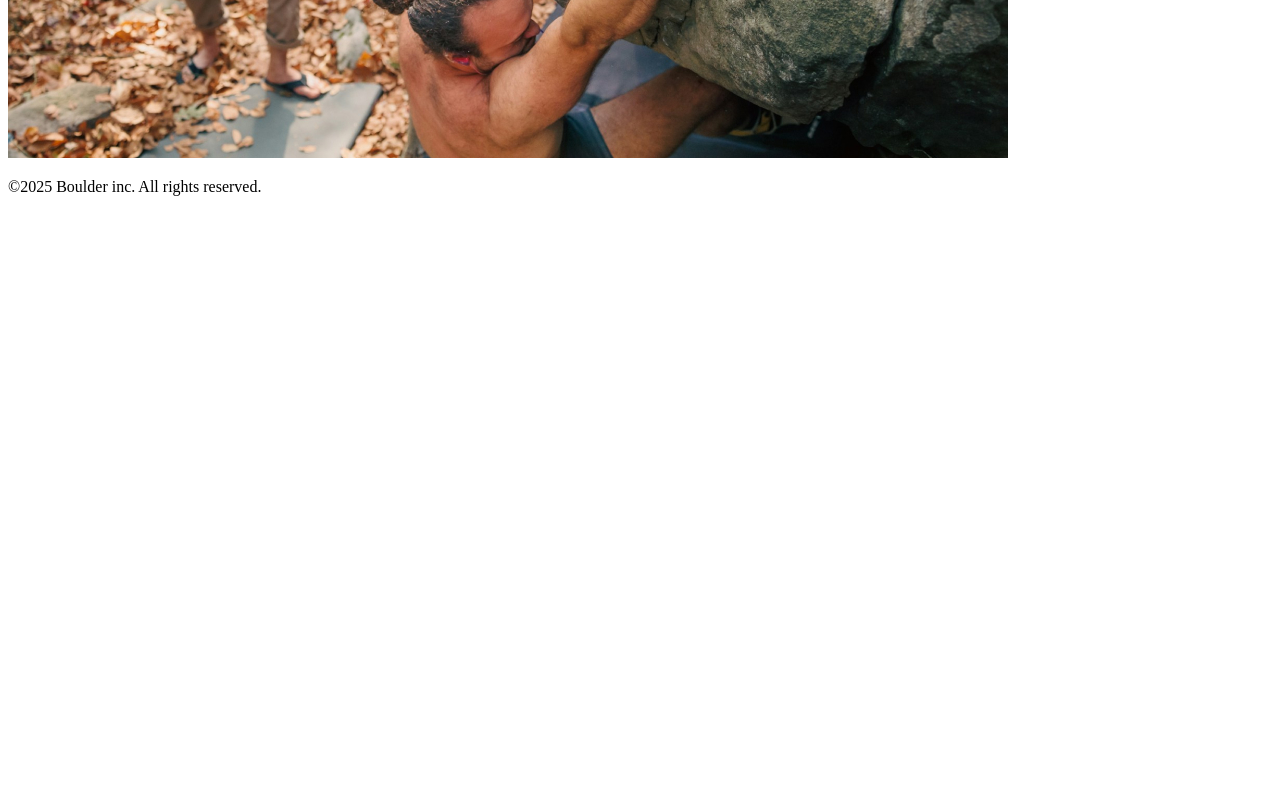
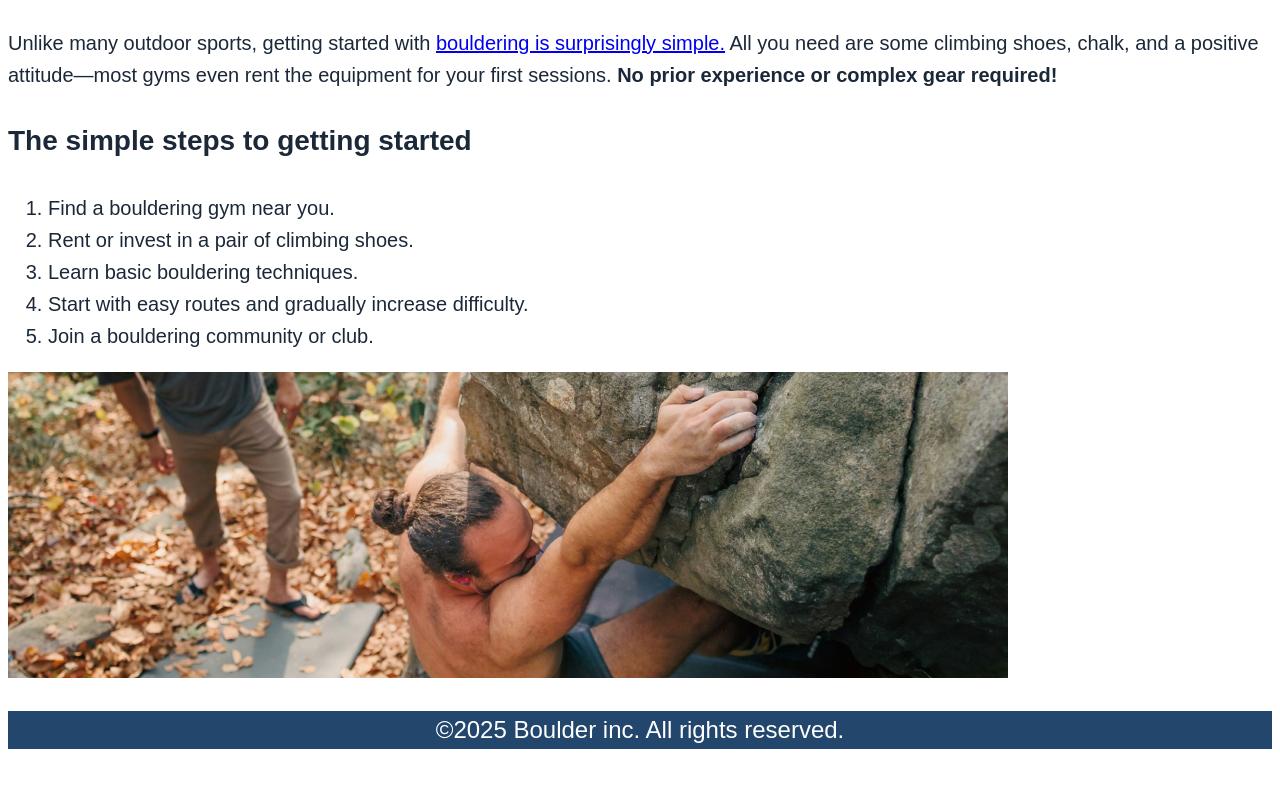
Before and after one commit to sqpaloma/my-first-project, a plain HTML site: page getting-started.html in a window 1280 px wide. Shown: the part 520-1315 px from the top of the page. Before the commit the page ends 800 px from the top, so only its background shows below. Drawn offline with Linux system fonts and the light colour scheme.

Commit message:
Add link to external CSS stylesheet in getting-started.html for improved styling

```diff
--- a/getting-started.html
+++ b/getting-started.html
@@ -2,6 +2,7 @@
 <html>
   <head>
     <title>Bouldering!</title>
+    <link href="css/style.css" rel="stylesheet" />
   </head>
 
   <body>
```
